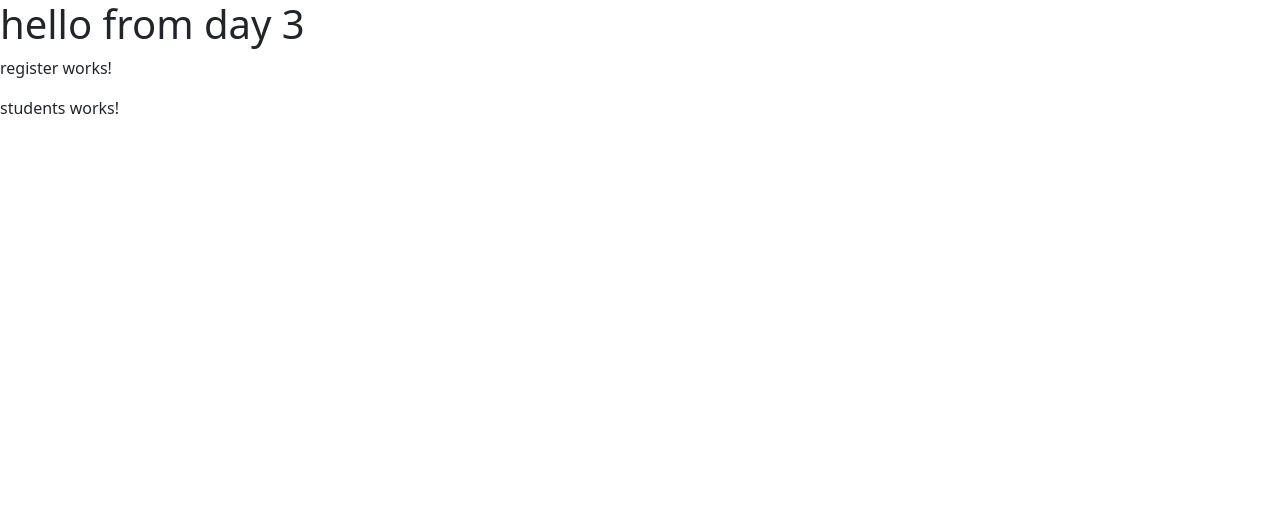
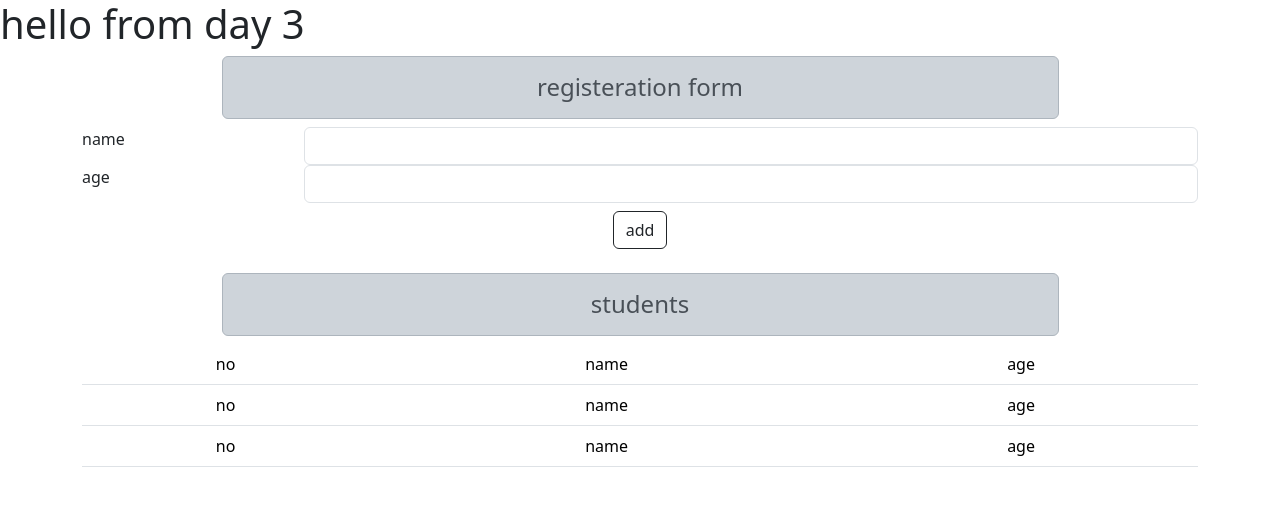
Before and after one commit to Yasertaha99/angular, an Angular app: page / in a window 1280 px wide. Shown: the top 506 px of the page. Built offline with nearby package versions, Linux system fonts and the light colour scheme.

Commit message:
set styles by using bootstrip classes

```diff
--- a/src/app/components/day3/register/register.component.html
+++ b/src/app/components/day3/register/register.component.html
@@ -1 +1,20 @@
-<p>register works!</p>
+<div class="container">
+    <div class="row">
+        <div class="col">
+            <h4 class="alert alert-dark w-75 m-auto mb-2 text-center">registeration form</h4>
+            <form>
+                <div class="form-group d-flex">
+                    <label for="name" class="w-25">name</label>
+                    <input type="text" class="form-control" id="name"/>
+                </div>
+                <div class="form-group d-flex m-auto mb-2">
+                    <label for="age" class="w-25">age</label>
+                    <input type="number" class="form-control" id="age"/>
+                </div>
+                <div class="form-group text-center m-atuo mb-4">
+                    <input type="button" value="add" class="btn btn-outline-dark" />
+                </div>
+            </form>
+        </div>
+    </div>
+</div>
--- a/src/app/components/day3/students/students.component.html
+++ b/src/app/components/day3/students/students.component.html
@@ -1 +1,29 @@
-<p>students works!</p>
+<div class="container">
+    <div class="row">
+        <div class="col">
+            <h4 class="alert alert-dark w-75 m-auto mb-2 text-center">students</h4>
+                <table class="table table-borderd table-hover m-atuo text-center">
+                    <thead>
+                    <tr>
+                        <td>no</td>
+                        <td>name</td>
+                        <td>age</td>
+                    </tr>
+                    </thead>
+                    <tbody>
+                        <tr>
+                            <td>no</td>
+                            <td>name</td>
+                            <td>age</td>
+                        </tr>
+                        <tr>
+                            <td>no</td>
+                            <td>name</td>
+                            <td>age</td>
+                        </tr>
+                    </tbody>
+                </table>
+
+        </div>
+    </div>
+</div>
```
